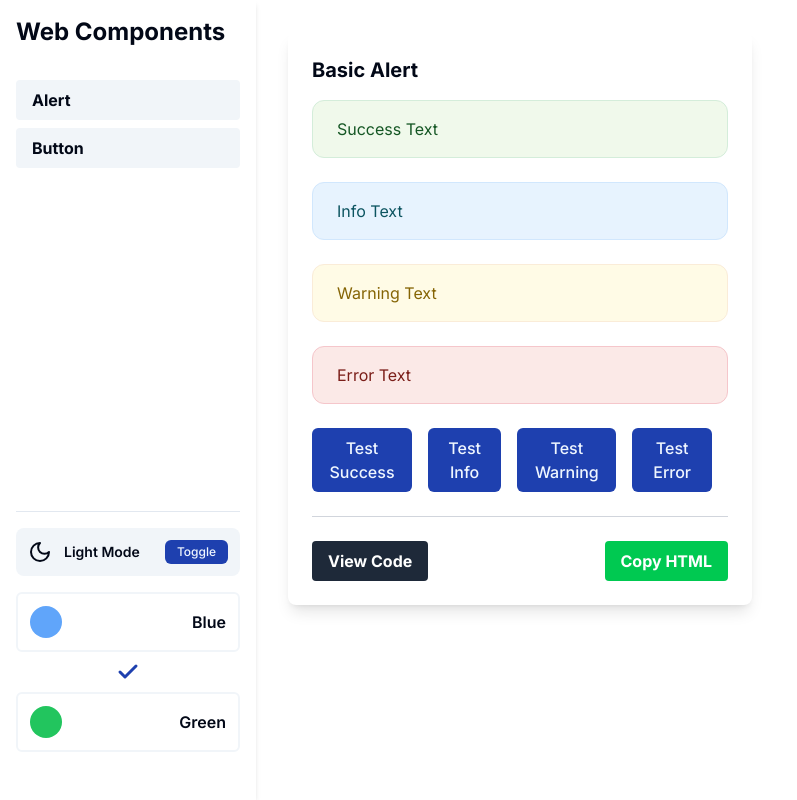
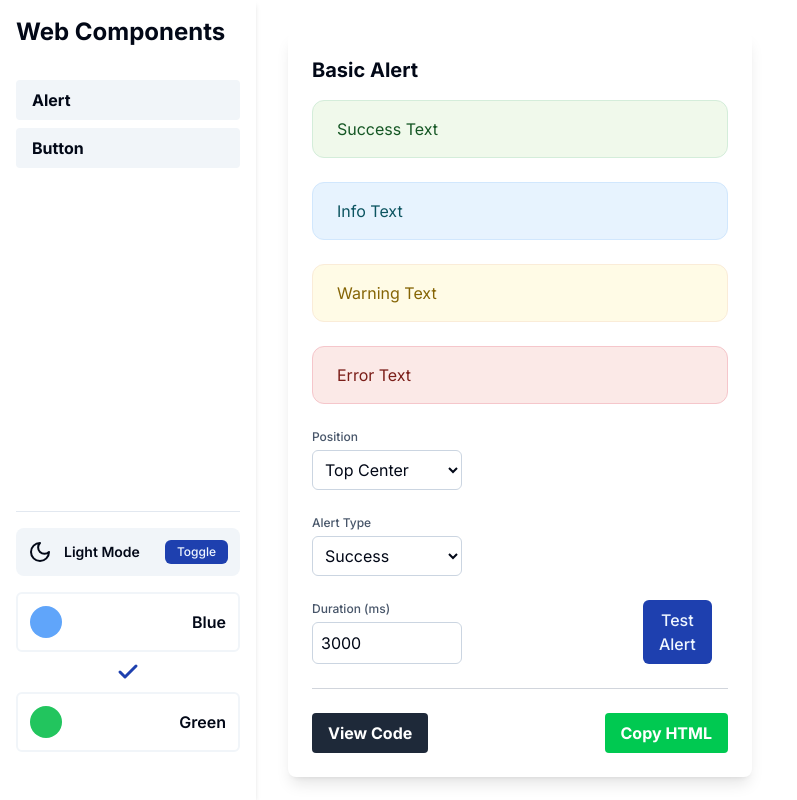
Before and after one commit to praveen-sripati/snip-it, a React (Vite) app: page / in a window 1280 px wide. Shown: the whole page, without its empty margins (0-797 px from the left). Built offline with nearby package versions, Linux system fonts and the light colour scheme.

Commit message:
Add select fields of alert

```diff
--- a/src/components/Alert.jsx
+++ b/src/components/Alert.jsx
@@ -1,6 +1,10 @@
+import { useState } from 'react';
 import styles from './Alert.module.css';
 
 export const Alert = () => {
+  const [alertType, setAlertType] = useState('success');
+  const [position, setPosition] = useState('top-center');
+  const [duration, setDuration] = useState(3000);
 
   const handleOnclick = (message, type, duration, position) => {
     // Remove any alert that is already visible
@@ -36,30 +40,45 @@ export const Alert = () => {
       <div className={'border rounded-md p-4' + ' ' + styles.alert + ' ' + styles.error}>
         <div class="alert error">Error Text</div>
       </div>
-      <div className="flex">
+      <div className="flex items-end">
+        <div className={styles.controlsContainer + ' ' + 'mr-6'}>
+          <div className={styles.controlGroup}>
+            <label htmlFor="position">Position</label>
+            <select id="position" value={position} onChange={(e) => setPosition(e.target.value)} className={styles.select}>
+              <option value="top-right">Top Right</option>
+              <option value="top-center">Top Center</option>
+              <option value="top-left">Top Left</option>
+              <option value="bottom-right">Bottom Right</option>
+              <option value="bottom-center">Bottom Center</option>
+              <option value="bottom-left">Bottom Left</option>
+            </select>
+          </div>
+          <div className={styles.controlGroup}>
+            <label htmlFor="alertType">Alert Type</label>
+            <select id="alertType" value={alertType} onChange={(e) => setAlertType(e.target.value)} className={styles.select}>
+              <option value="success">Success</option>
+              <option value="info">Info</option>
+              <option value="warning">Warning</option>
+              <option value="error">Error</option>
+            </select>
+          </div>
+          <div className={styles.controlGroup}>
+            <label htmlFor="duration">Duration (ms)</label>
+            <input
+              id="duration"
+              type="number"
+              value={duration}
+              onChange={(e) => setDuration(Number(e.target.value))}
+              className={styles.input}
+              step="500"
+            />
+          </div>
+        </div>
         <button
           class="rounded-md bg-primary px-3 py-2 font-medium text-primary-foreground cursor-pointer mr-4"
-          onClick={() => handleOnclick('Success Text', 'success', 3000, 'top-center')}
+          onClick={() => handleOnclick(`${alertType.slice(0, 1).toUpperCase() + alertType.slice(1)} Text`, alertType, duration, position)}
         >
-          Test Success
-        </button>
-        <button
-          class="rounded-md bg-primary px-3 py-2 font-medium text-primary-foreground cursor-pointer mr-4"
-          onClick={() => handleOnclick('Info Text', 'info', 3000, 'top-center')}
-        >
-          Test Info
-        </button>
-        <button
-          class="rounded-md bg-primary px-3 py-2 font-medium text-primary-foreground cursor-pointer mr-4"
-          onClick={() => handleOnclick('Warning Text', 'warning', 3000, 'top-center')}
-        >
-          Test Warning
-        </button>
-        <button
-          class="rounded-md bg-primary px-3 py-2 font-medium text-primary-foreground cursor-pointer mr-4"
-          onClick={() => handleOnclick('Error Text', 'error', 3000, 'top-center')}
-        >
-          Test Error
+          Test Alert
         </button>
       </div>
     </>
--- a/src/components/Alert.module.css
+++ b/src/components/Alert.module.css
@@ -45,3 +45,30 @@
 .close-btn:hover {
   opacity: 1;
 }
+
+.controlsContainer {
+  display: flex;
+  gap: 1.5rem;
+  flex-wrap: wrap;
+}
+
+.controlGroup {
+  display: flex;
+  flex-direction: column;
+  gap: 0.25rem;
+  min-width: 100px;
+}
+
+.controlGroup label {
+  font-size: 0.75rem;
+  font-weight: 500;
+  color: #475569;
+}
+
+.select, .input {
+  border: 1px solid #cbd5e1;
+  border-radius: 6px;
+  padding: 0.5rem;
+  background-color: white;
+  width: 150px;
+}
--- a/src/components/SnippetCard.jsx
+++ b/src/components/SnippetCard.jsx
@@ -11,7 +11,7 @@ const SnippetCard = ({ snippet, onViewCode }) => {
   };
 
   return (
-    <div className="bg-white rounded-lg shadow-lg p-6">
+    <div className="bg-card text-card-foreground rounded-lg shadow-lg p-6">
       <h3 className="text-xl font-bold mb-4">{snippet.title}</h3>
       {snippet.category === 'alert' && <Alert snippet={snippet} variant="success" className="mb-4"></Alert>}
       <hr className='text-gray-300 my-6' />
```
